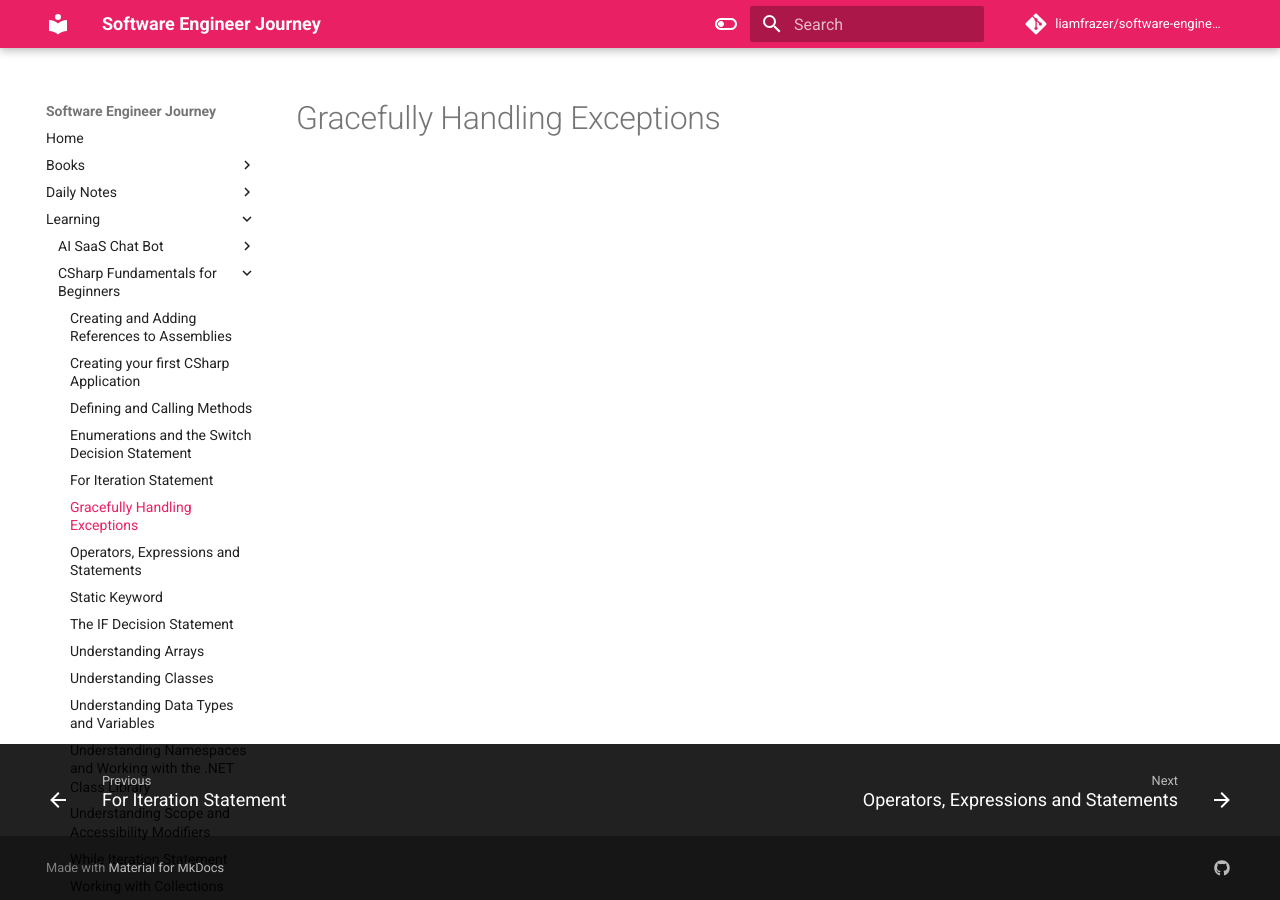
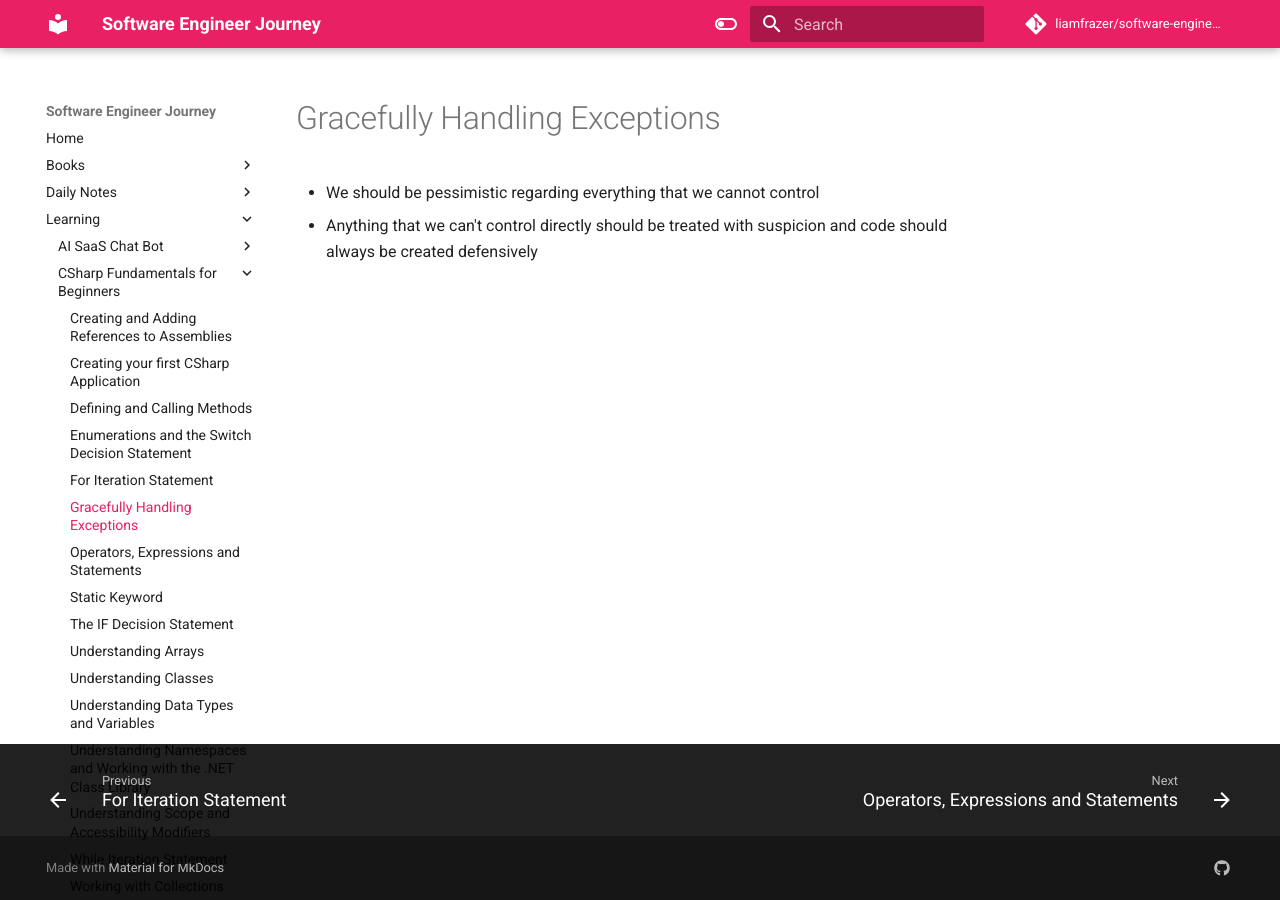
Before and after one commit to liamfrazer/software-engineer-journey, an MkDocs documentation site: the page built from docs/Learning/CSharp Fundamentals for Beginners/Gracefully Handling Exceptions.md, in a window 1280 px wide. Built offline with MkDocs 1.6.1 and Material for MkDocs 9.7.7, drawn with Linux system fonts in a browser that asks for light colours; comment, search, counter and statistics services are not loaded.

Commit message:
vault backup: 2024-01-07 17:52:52

```diff
--- a/docs/Learning/CSharp Fundamentals for Beginners/Gracefully Handling Exceptions.md
+++ b/docs/Learning/CSharp Fundamentals for Beginners/Gracefully Handling Exceptions.md
@@ -3,3 +3,5 @@ tags:
   - csharp
 ---
 # Gracefully Handling Exceptions
+* We should be pessimistic regarding everything that we cannot control
+* Anything that we can't control directly should be treated with suspicion and code should always be created defensively
```
